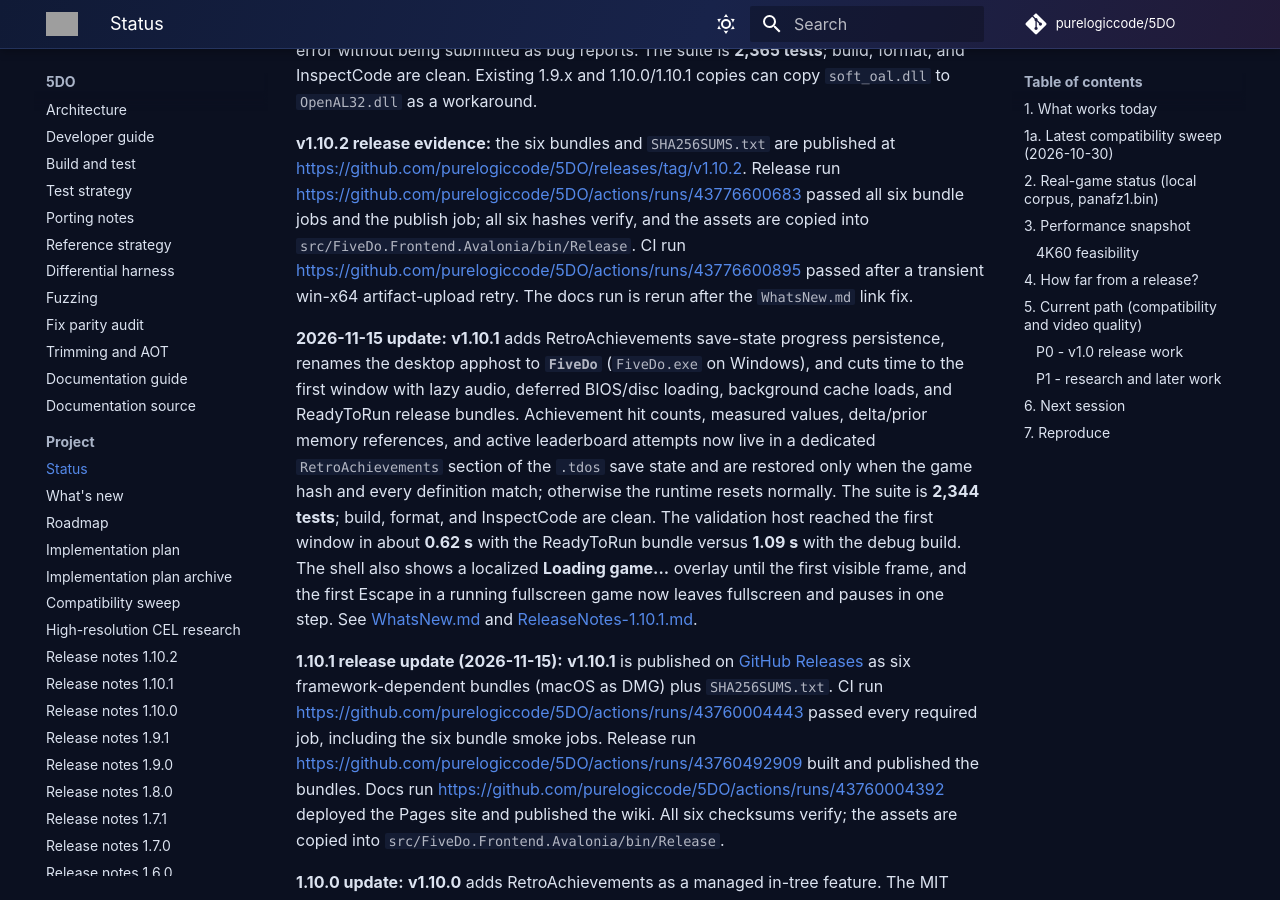
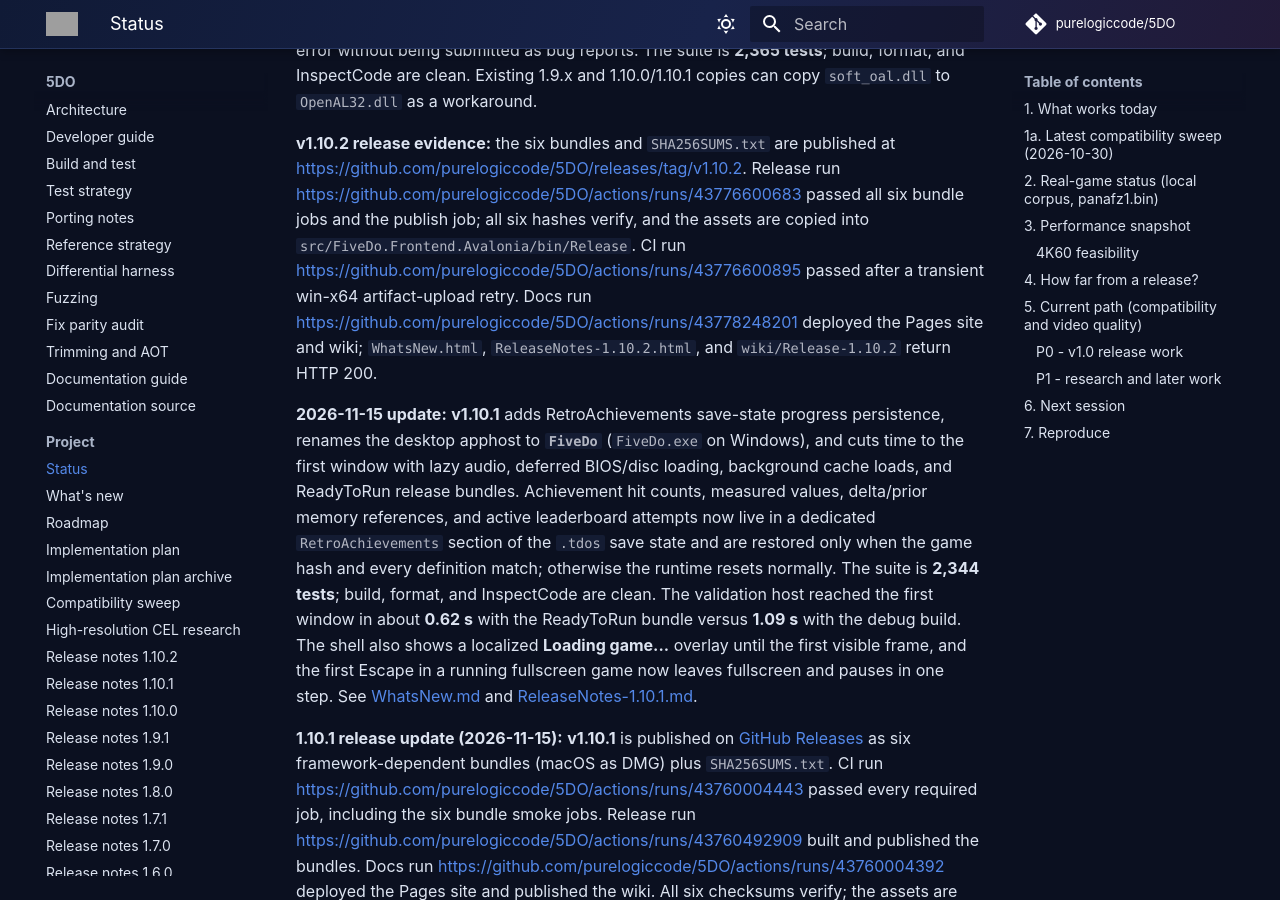
Before and after one commit to purelogiccode/5DO, an MkDocs documentation site: the page built from docs/Status.md, in a window 1280 px wide and 900 px high, scrolled down 466 px. Built offline with MkDocs 1.6.1 and Material for MkDocs 9.7.7, drawn with Linux system fonts in a browser that asks for light colours; comment, search, counter and statistics services are not loaded; grey boxes are pictures that could not be loaded.

Commit message:
Record the 1.10.2 docs and release validation

```diff
--- a/docs/Status.md
+++ b/docs/Status.md
@@ -23,8 +23,10 @@ and InspectCode are clean. Existing 1.9.x and 1.10.0/1.10.1 copies can copy `sof
 jobs and the publish job; all six hashes verify, and the assets are copied into
 `src/FiveDo.Frontend.Avalonia/bin/Release`. CI run
 <https://github.com/purelogiccode/5DO/actions/runs/43776600895> passed after a
-transient win-x64 artifact-upload retry. The docs run is rerun after the `WhatsNew.md`
-link fix.
+transient win-x64 artifact-upload retry. Docs run
+<https://github.com/purelogiccode/5DO/actions/runs/43778248201> deployed the Pages site
+and wiki; `WhatsNew.html`, `ReleaseNotes-1.10.2.html`, and `wiki/Release-1.10.2` return
+HTTP 200.
 
 **2026-11-15 update:** **v1.10.1** adds RetroAchievements save-state progress
 persistence, renames the desktop apphost to **`FiveDo`** (`FiveDo.exe` on Windows), and
```
Also changed, not shown: docs/Installers.md (+3 -0 lines), docs/ReleaseChecklist.md (+3 -2 lines), docs/TestCorpus.md (+4 -1 lines).
